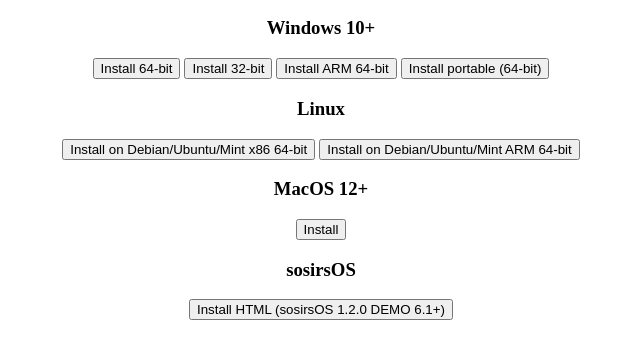
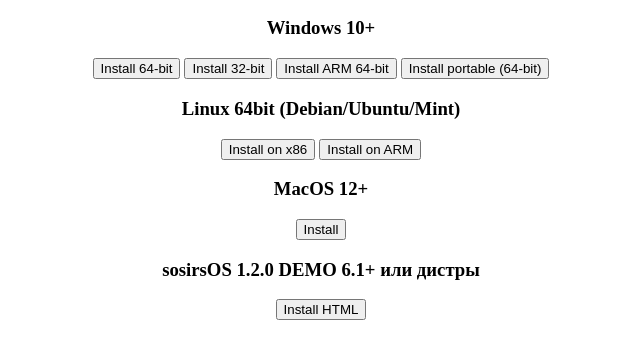
Before and after one commit to DaimondCat1234567/scratchssenger, an Electron app: page desktop.html in a window 800 px wide. Shown: the part 96-454 px from the top of the page, without its empty margins (79-719 px from the left). Drawn offline with Linux system fonts and the light colour scheme.

Commit message:
Update desktop.html

```diff
--- a/desktop.html
+++ b/desktop.html
@@ -25,12 +25,12 @@
     <button onclick="Install('/desktop/desktop-1-4-4-ia-32.exe')">Install 32-bit</button>
     <button onclick="Install('/desktop/desktop-1-4-4-ARM64.exe')">Install ARM 64-bit</button>
     <button onclick="Install('/desktop/desktop-1-4-4.x64.exe')">Install portable (64-bit)</button>
-    <h3>Linux</h3>
-    <button onclick="Install('/desktop/desktop-1-4-4-adm64.deb')">Install on Debian/Ubuntu/Mint x86 64-bit</button>
-    <button onclick="Install('/desktop/desktop-1-4-4-arm64.deb')">Install on Debian/Ubuntu/Mint ARM 64-bit</button>
+    <h3>Linux 64bit (Debian/Ubuntu/Mint)</h3>
+    <button onclick="Install('/desktop/desktop-1-4-4-adm64.deb')">Install on x86</button>
+    <button onclick="Install('/desktop/desktop-1-4-4-arm64.deb')">Install on ARM</button>
     <h3>MacOS 12+</h3>
     <button onclick="Install('/desktop/desktop-1-4-4.dmg')">Install</button>
-    <h3>sosirsOS</h3>
-    <button onclick="Install('/desktop/sosirsOS/1.4.4-HTML.html', 'sosirsOS-1.4.4-release.html')">Install HTML (sosirsOS 1.2.0 DEMO 6.1+)</button>
+    <h3>sosirsOS 1.2.0 DEMO 6.1+ или дистры</h3>
+    <button onclick="Install('/desktop/sosirsOS/1.4.4-HTML.html', 'sosirsOS-1.4.4-release.html')">Install HTML</button>
   </body>
 </html>
```
